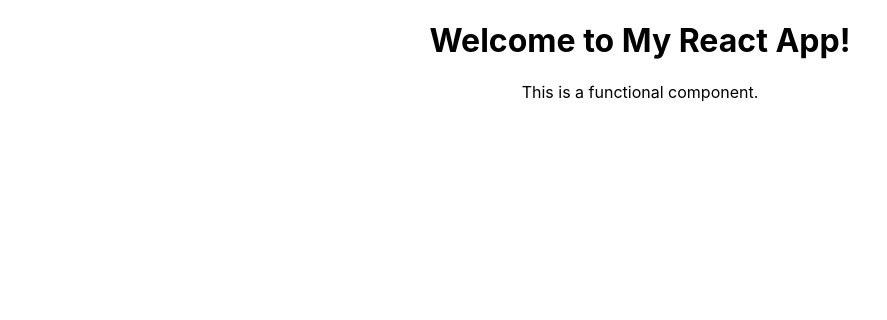
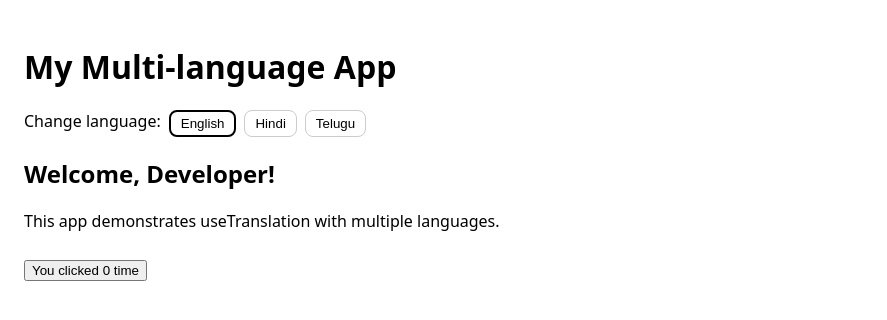
Before and after one commit to UdayKumarBurgula/my-react-prepare, a React (Create React App) app: page / in a window 1280 px wide. Shown: the top 320 px of the page, without its empty margins (0-887 px from the left). Built offline with nearby package versions, Linux system fonts and the light colour scheme.

Commit message:
add language support - use inline translations

```diff
--- a/package.json
+++ b/package.json
@@ -7,8 +7,12 @@
     "@testing-library/jest-dom": "^6.9.1",
     "@testing-library/react": "^16.3.0",
     "@testing-library/user-event": "^13.5.0",
+    "i18next": "^25.7.2",
+    "i18next-browser-languagedetector": "^8.2.0",
+    "i18next-http-backend": "^3.0.2",
     "react": "^19.2.1",
     "react-dom": "^19.2.1",
+    "react-i18next": "^16.4.0",
     "react-scripts": "5.0.1",
     "web-vitals": "^2.1.4"
   },
--- a/src/App.js
+++ b/src/App.js
@@ -1,11 +1,24 @@
-import logo from './logo.svg';
-import './App.css';
+// src/App.js
+import React, { useState } from "react";
+import { useTranslation } from "react-i18next";
+import LanguageSwitcher from "./LanguageSwitcher";
 
 function App() {
+  const { t } = useTranslation(); // default "translation" namespace
+  const [count, setCount] = useState(0);
+
   return (
-    <div className="App">
-      <h1>Welcome to My React App!</h1>
-      <p>This is a functional component.</p>
+    <div style={{ fontFamily: "system-ui", padding: "24px", maxWidth: 600 }}>
+      <h1>{t("appTitle")}</h1>
+
+      <LanguageSwitcher />
+
+      <h2>{t("welcome", { name: "Developer" })}</h2>
+      <p>{t("description")}</p>
+
+      <button onClick={() => setCount((c) => c + 1)} style={{ marginTop: 12 }}>
+        {t("counterLabel", { count })}
+      </button>
     </div>
   );
 }
--- /dev/null
+++ b/src/LanguageSwitcher.js
@@ -0,0 +1,44 @@
+// src/LanguageSwitcher.js
+import React from "react";
+import { useTranslation } from "react-i18next";
+
+const LANGS = [
+  { code: "en", labelKey: "lang.en" },
+  { code: "hi", labelKey: "lang.hi" },
+  { code: "te", labelKey: "lang.te" }
+];
+
+function LanguageSwitcher() {
+  const { i18n, t } = useTranslation();
+
+  const changeLanguage = (lng) => {
+    i18n.changeLanguage(lng);
+    document.documentElement.lang = lng; // good for accessibility/SEO
+  };
+
+  return (
+    <div style={{ display: "flex", gap: "8px", marginBottom: "16px" }}>
+      <span>{t("changeLanguage")}:</span>
+      {LANGS.map((lng) => (
+        <button
+          key={lng.code}
+          onClick={() => changeLanguage(lng.code)}
+          style={{
+            padding: "4px 10px",
+            borderRadius: 8,
+            border:
+              i18n.resolvedLanguage?.startsWith(lng.code)
+                ? "2px solid black"
+                : "1px solid #ccc",
+            background: "white",
+            cursor: "pointer"
+          }}
+        >
+          {t(lng.labelKey)}
+        </button>
+      ))}
+    </div>
+  );
+}
+
+export default LanguageSwitcher;
--- /dev/null
+++ b/src/i18n.js
@@ -0,0 +1,72 @@
+// src/i18n.js
+import i18n from "i18next";
+import { initReactI18next } from "react-i18next";
+import LanguageDetector from "i18next-browser-languagedetector";
+
+i18n
+  .use(LanguageDetector) // auto-detect language (from browser / localStorage)
+  .use(initReactI18next)
+  .init({
+    fallbackLng: "en",
+    supportedLngs: ["en", "hi", "te"],
+
+    // Simple inline translations
+    resources: {
+      en: {
+        translation: {
+          appTitle: "My Multi-language App",
+          welcome: "Welcome, {{name}}!",
+          description: "This app demonstrates useTranslation with multiple languages.",
+          changeLanguage: "Change language",
+          lang: {
+            en: "English",
+            hi: "Hindi",
+            te: "Telugu"
+          },
+          counterLabel: "You clicked {{count}} time",
+          counterLabel_plural: "You clicked {{count}} times"
+        }
+      },
+      hi: {
+        translation: {
+          appTitle: "मल्टी-भाषा ऐप",
+          welcome: "स्वागत है, {{name}}!",
+          description: "यह ऐप useTranslation के साथ बहु-भाषा समर्थन दिखाता है।",
+          changeLanguage: "भाषा बदलें",
+          lang: {
+            en: "अंग्रेज़ी",
+            hi: "हिन्दी",
+            te: "तेलुगु"
+          },
+          counterLabel: "आपने {{count}} बार क्लिक किया",
+          counterLabel_plural: "आपने {{count}} बार क्लिक किया"
+        }
+      },
+      te: {
+        translation: {
+          appTitle: "మల్టీ లాంగ్వేజ్ యాప్",
+          welcome: "స్వాగతం, {{name}}!",
+          description: "ఈ యాప్ useTranslation తో బహుభాషా మద్దతును చూపిస్తుంది.",
+          changeLanguage: "భాష మార్చండి",
+          lang: {
+            en: "ఇంగ్లీష్",
+            hi: "హిందీ",
+            te: "తెలుగు"
+          },
+          counterLabel: "మీరు {{count}} సారి క్లిక్ చేశారు",
+          counterLabel_plural: "మీరు {{count}} సార్లు క్లిక్ చేశారు"
+        }
+      }
+    },
+
+    interpolation: {
+      escapeValue: false
+    },
+
+    detection: {
+      order: ["localStorage", "navigator", "htmlTag"],
+      caches: ["localStorage"]
+    }
+  });
+
+export default i18n;
--- a/src/index.js
+++ b/src/index.js
@@ -1,5 +1,6 @@
 import React from 'react';
 import ReactDOM from 'react-dom/client';
+import "./i18n"; // <-- important: initialize i18n once
 import './index.css';
 import App from './App';
 import reportWebVitals from './reportWebVitals';
```
Also changed, not shown: 2 other files (tests, documents, lock files or other folders).
